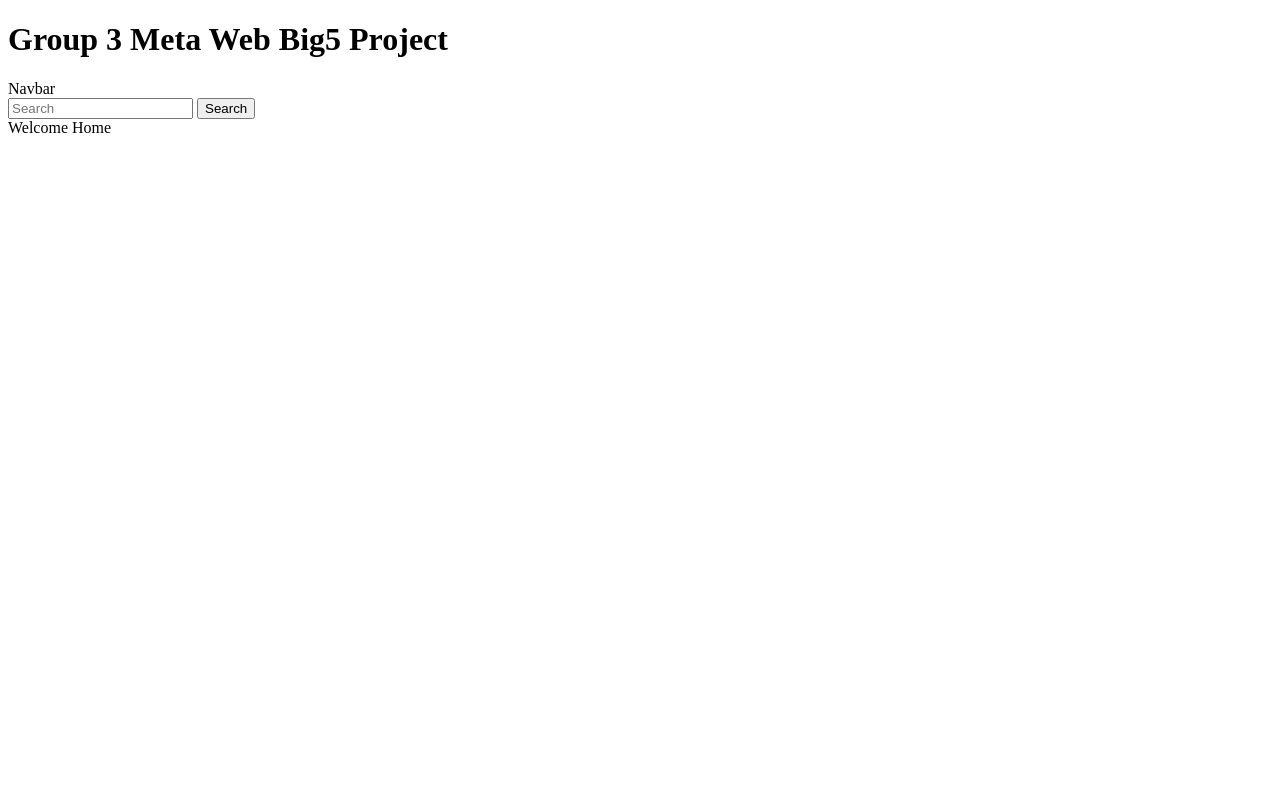
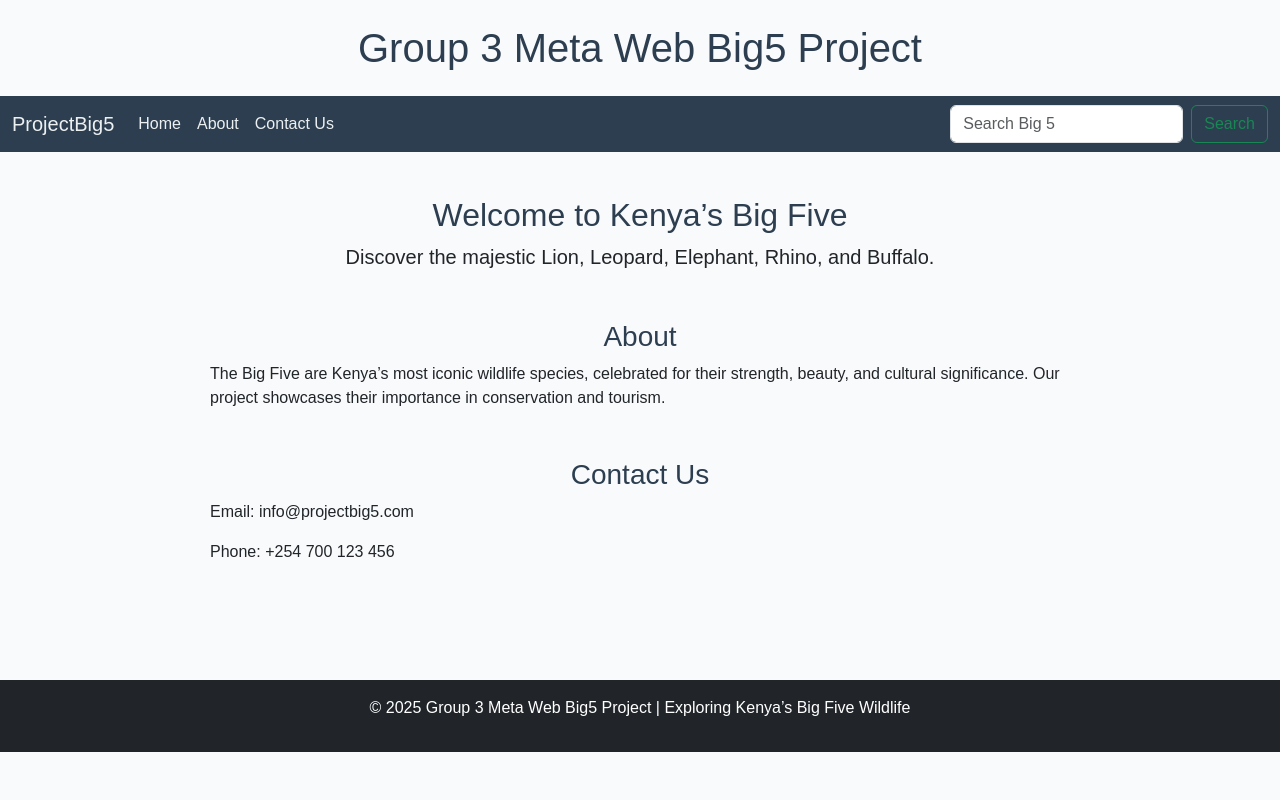
Before and after one commit to aminmoha20/KenyaWild5, a Django app: template projectBig5/firstApp/templates/main.html in a window 1280 px wide. Run offline with Django 5.2, Linux system fonts and the light colour scheme; the template is opened without the code that fills it, so the values that code supplies are empty.

Commit message:
Add homepage templates with navbar, footer, and static CSS styling for Big Five content.

```diff
--- /dev/null
+++ b/projectBig5/firstApp/static/firstApp/style.css
@@ -0,0 +1,35 @@
+body {
+    font-family: Arial, sans-serif;
+    background-color: #f9fafb;
+    margin: 0;
+    padding: 0;
+}
+
+.navbar {
+    background-color: #2c3e50 !important;
+}
+.navbar a {
+    color: #ecf0f1 !important;
+}
+.navbar a:hover {
+    color: #f39c12 !important;
+}
+
+h1, h2, h3 {
+    color: #2c3e50;
+    text-align: center;
+}
+
+.container {
+    max-width: 900px;
+    margin: auto;
+    padding: 20px;
+}
+
+footer {
+    background-color: #2c3e50;
+    color: #ecf0f1;
+    padding: 15px;
+    text-align: center;
+    margin-top: 40px;
+}
--- a/projectBig5/firstApp/templates/index.html
+++ b/projectBig5/firstApp/templates/index.html
@@ -1,16 +1,33 @@
+{% load static %}
 <!DOCTYPE html>
 <html lang="en">
 <head>
     <meta charset="UTF-8">
-    <meta name="viewport" content="width=<device-width>, initial-scale=1.0">
-    <title>Document</title>
+    <meta name="viewport" content="width=device-width, initial-scale=1.0">
+    <title>ProjectBig5 Homepage</title>
+    <!-- Bootstrap CSS -->
+    <link href="https://cdn.jsdelivr.net/npm/bootstrap@5.3.8/dist/css/bootstrap.min.css" rel="stylesheet">
+    <!-- Custom CSS -->
+    <link rel="stylesheet" href="{% static 'firstApp/style.css' %}">
 </head>
 <body>
-   <h1>Group 3 Meta Web Big5 Project</h1>
+   <h1 class="text-center my-4">Group 3 Meta Web Big5 Project</h1>
+
+   <!-- Navigation bar -->
+   {% include 'nav.html' %}
+
+   <!-- Content block -->
+   <div class="container my-4">
+       {% block content %}
+       {% endblock %}
+   </div>
+
+   <!-- Footer -->
+   <footer class="bg-dark text-white text-center py-3 mt-5">
+       <p>&copy; 2025 Group 3 Meta Web Big5 Project | Exploring Kenya’s Big Five Wildlife</p>
+   </footer>
+
+   <!-- Bootstrap JS -->
+   <script src="https://cdn.jsdelivr.net/npm/bootstrap@5.3.8/dist/js/bootstrap.bundle.min.js"></script>
 </body>
- {% include 'nav.html' %}
-
-    {% block content %}
-
-    {% endblock %}
 </html>
--- a/projectBig5/firstApp/templates/main.html
+++ b/projectBig5/firstApp/templates/main.html
@@ -1,8 +1,22 @@
 {% extends 'index.html' %}
 
 {% block content %}
+    <div class="text-center">
+        <h2>Welcome to Kenya’s Big Five</h2>
+        <p class="lead">Discover the majestic Lion, Leopard, Elephant, Rhino, and Buffalo.</p>
+    </div>
 
+    <div id="about" class="my-5">
+        <h3>About</h3>
+        <p>
+            The Big Five are Kenya’s most iconic wildlife species, celebrated for their strength, beauty,
+            and cultural significance. Our project showcases their importance in conservation and tourism.
+        </p>
+    </div>
 
-    <div class="display-6">Welcome Home</div>
-
+    <div id="contact" class="my-5">
+        <h3>Contact Us</h3>
+        <p>Email: info@projectbig5.com</p>
+        <p>Phone: +254 700 123 456</p>
+    </div>
 {% endblock %}
--- a/projectBig5/firstApp/templates/nav.html
+++ b/projectBig5/firstApp/templates/nav.html
@@ -1,21 +1,22 @@
-<!DOCTYPE html>
-<html lang="en">
-<head>
-    <meta charset="UTF-8">
-    <meta name="viewport" content="width=device-width, initial-scale=1.0">
-    <title>Document</title>
-</head>
-<body>
-    <script src="https://cdn.jsdelivr.net/npm/@popperjs/core@2.11.8/dist/umd/popper.min.js" integrity="sha384-I7E8VVD/ismYTF4hNIPjVp/Zjvgyol6VFvRkX/vR+Vc4jQkC+hVqc2pM8ODewa9r" crossorigin="anonymous"></script>
-<script src="https://cdn.jsdelivr.net/npm/bootstrap@5.3.8/dist/js/bootstrap.min.js" integrity="sha384-G/EV+4j2dNv+tEPo3++6LCgdCROaejBqfUeNjuKAiuXbjrxilcCdDz6ZAVfHWe1Y" crossorigin="anonymous"></script>
-    <nav class="navbar bg-body-tertiary">
+<nav class="navbar navbar-expand-lg navbar-light bg-light">
   <div class="container-fluid">
-    <a class="navbar-brand">Navbar</a>
-    <form class="d-flex" role="search">
-      <input class="form-control me-2" type="search" placeholder="Search" aria-label="Search"/>
-      <button class="btn btn-outline-success" type="submit">Search</button>
-    </form>
+    <a class="navbar-brand" href="/">ProjectBig5</a>
+    <button class="navbar-toggler" type="button" data-bs-toggle="collapse"
+            data-bs-target="#navbarNav" aria-controls="navbarNav"
+            aria-expanded="false" aria-label="Toggle navigation">
+      <span class="navbar-toggler-icon"></span>
+    </button>
+
+    <div class="collapse navbar-collapse" id="navbarNav">
+      <ul class="navbar-nav me-auto mb-2 mb-lg-0">
+        <li class="nav-item"><a class="nav-link" href="/">Home</a></li>
+        <li class="nav-item"><a class="nav-link" href="#about">About</a></li>
+        <li class="nav-item"><a class="nav-link" href="#contact">Contact Us</a></li>
+      </ul>
+      <form class="d-flex" role="search">
+        <input class="form-control me-2" type="search" placeholder="Search Big 5" aria-label="Search">
+        <button class="btn btn-outline-success" type="submit">Search</button>
+      </form>
+    </div>
   </div>
 </nav>
-</body>
-</html>
--- a/projectBig5/projectBig5/urls.py
+++ b/projectBig5/projectBig5/urls.py
@@ -19,5 +19,5 @@ from django.urls import path, include
 
 urlpatterns = [
     path('admin/', admin.site.urls),
-    path('firstApp/', include('firstApp.urls')),
+    path('', include('firstApp.urls')),   # root goes to firstApp
 ]
```
